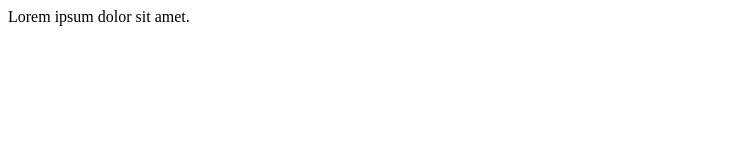
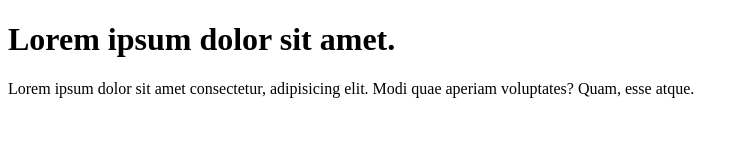
Before and after one commit to Zioun/new_repository, a plain HTML site: page index.html in a window 1280 px wide. Shown: the whole page, without its empty margins (0-749 px from the left). Drawn offline with Linux system fonts and the light colour scheme.

Commit message:
first commit

```diff
--- a/index.html
+++ b/index.html
@@ -6,6 +6,7 @@
     <title>Document</title>
 </head>
 <body>
-    Lorem ipsum dolor sit amet.
+    <h1>Lorem ipsum dolor sit amet.</h1>
+    <p>Lorem ipsum dolor sit amet consectetur, adipisicing elit. Modi quae aperiam voluptates? Quam, esse atque.</p>
 </body>
 </html>
```
